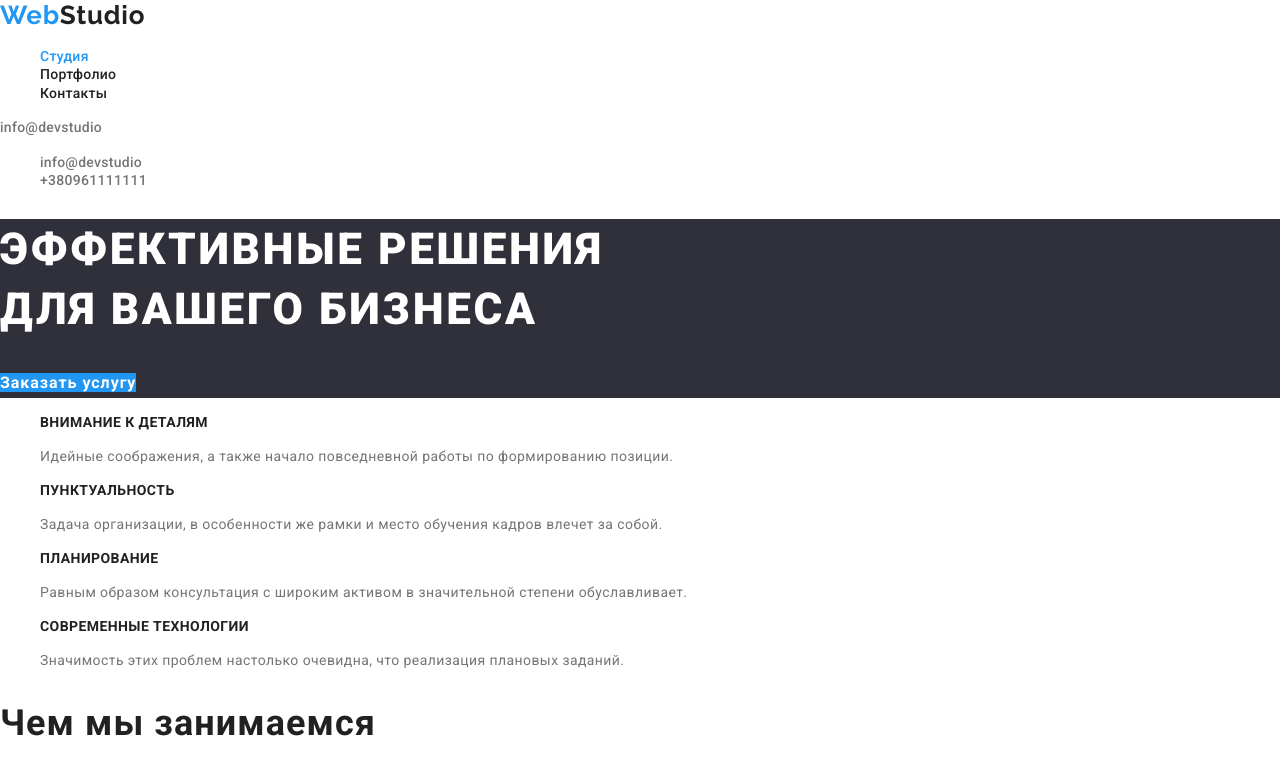
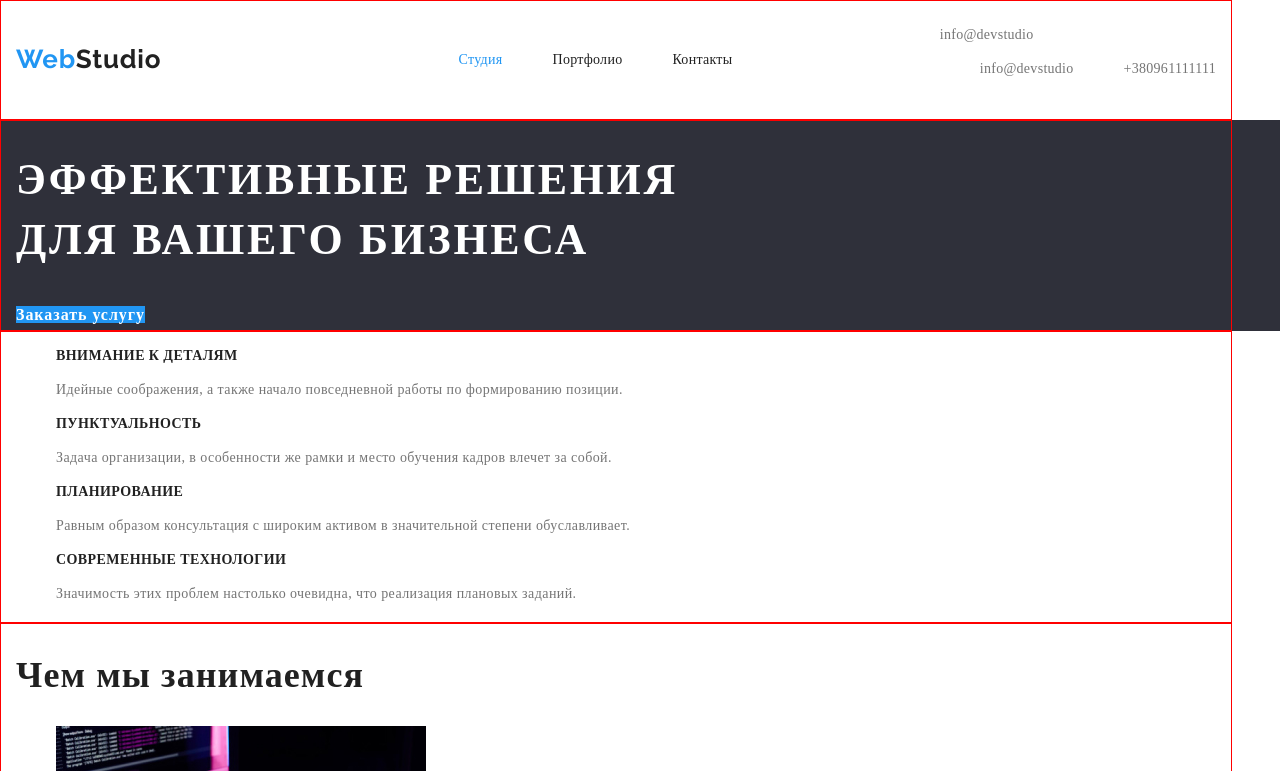
Before and after one commit to TanyaTsapenko/goit-markup-hw-03, a plain HTML site: page index.html in a window 1280 px wide. Shown: the top 771 px of the page. Drawn offline with Linux system fonts and the light colour scheme.

Commit message:
сделана секция header

```diff
--- a/CSS/style.css
+++ b/CSS/style.css
@@ -26,9 +26,40 @@
 .header{
     background-color:rgba(255, 255, 255, 1) ;
 }
+    background-color:rgba(255, 255, 255, 1) ;}
 
 .font{
     font-family:  'Roboto', sans-serif;
+}
+
+
+/*CCЫЛКИ ДЛЯ КЛАССА КОНТЕЙНЕР*/
+
+.container{
+    width: 1200px;
+    padding: 0 15px;
+    border: 1px solid red;
+    position: relative;
+}
+
+
+
+/*ШАПКА*/
+
+.header-nav, .nav-list, .contacts-list{
+display: flex;
+}
+.header-nav{
+    justify-content: space-between;
+    align-items: center;
+    padding-top: 24px;
+    padding-bottom: 25px;
+}
+.nav-list li{
+    margin-left: 50px;
+}
+.contacts-list li:last-child{
+    margin-left: 50px;
 }
 .text{
     font-family:'Raleway', sans-serif;
```
